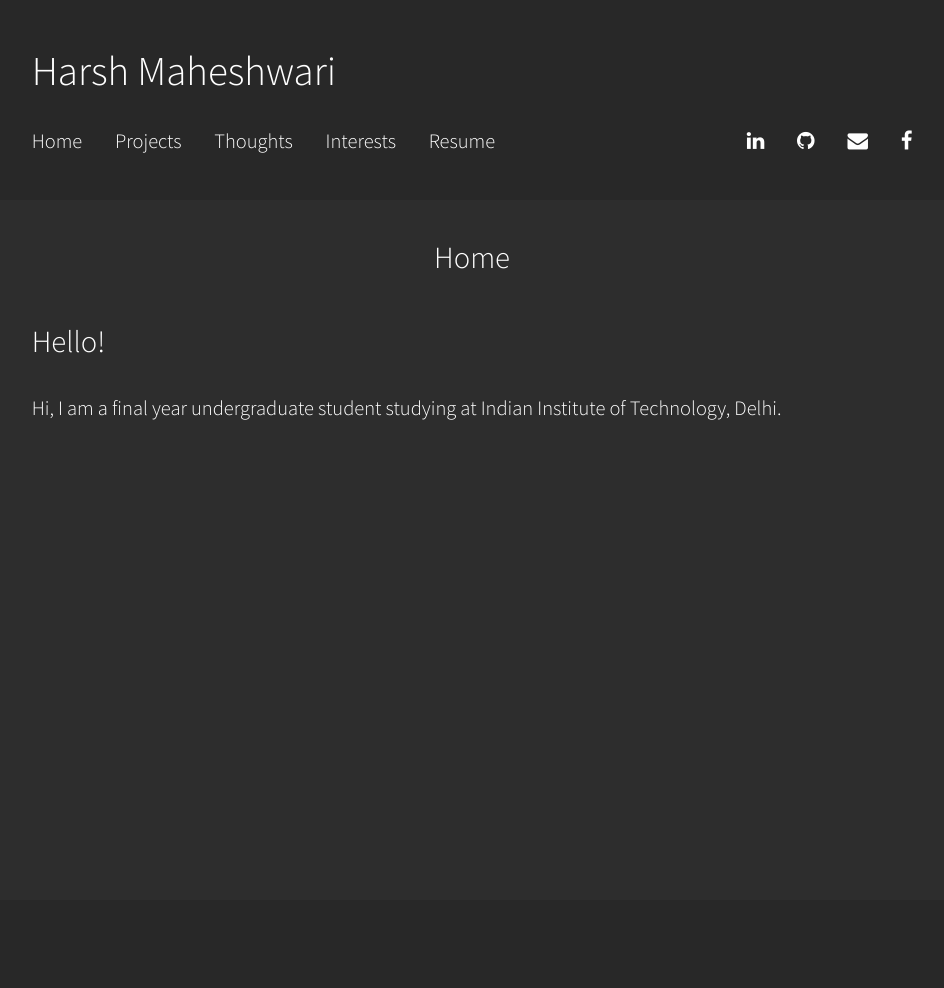
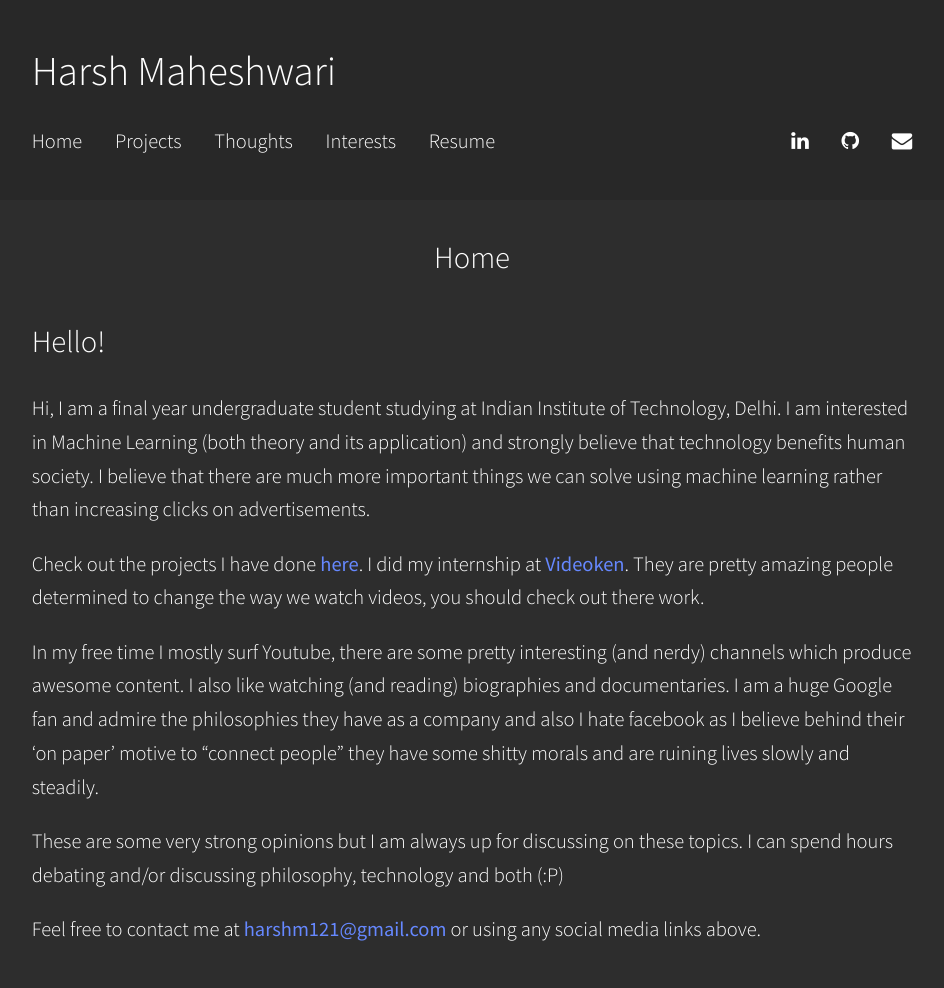
Before and after one commit to harshm121/portfolio-old, a Jekyll site: the page built from index.md, in a window 1280 px wide. Shown: the whole page, without its empty margins (168-1112 px from the left). Built offline with Jekyll 4.4.1, drawn with Linux system fonts in a browser that asks for light colours; before the commit the page ends 900 px from its top, so only the background shows below that.

Commit message:
Bio updated, removed fb link

```diff
--- a/_config.yml
+++ b/_config.yml
@@ -29,7 +29,7 @@ links: # see http://fontawesome.io/icons/#brand for all possible icons
   - github: "https://github.com/harshm121/"
   - envelope: "mailto:harshm121@gmail.com"
   # - file: "/HarshMaheshwari_CV.pdf"
-  - facebook: "https://www.facebook.com/harshrmaheshwari/"
+  # - facebook: "https://www.facebook.com/harshrmaheshwari/"
 
 defaults: [{scope: {path: ""}, values: {layout: "default"}}, {scope: {path: "", type: "posts"}, values: {comments: true}}]
 sass: {style: expanded}
--- a/index.md
+++ b/index.md
@@ -5,3 +5,12 @@ title: "Home"
 ## Hello!
 
 Hi, I am a final year undergraduate student studying at Indian Institute of Technology, Delhi.
+I am interested in Machine Learning (both theory and its application) and strongly believe that technology benefits human society. I believe that there are much more important things we can solve using machine learning rather than increasing clicks on advertisements.
+
+Check out the projects I have done [here](harshm121.github.io/Projects). I did my internship at [Videoken](https://videoken.com). They are pretty amazing people determined to change the way we watch videos, you should check out there work.
+
+In my free time I mostly surf Youtube, there are some pretty interesting (and nerdy) channels which produce awesome content. I also like watching (and reading) biographies and documentaries. I am a huge Google fan and admire the philosophies they have as a company and also I hate facebook as I believe behind their 'on paper' motive to "connect people" they have some shitty morals and are ruining lives slowly and steadily.
+
+These are some very strong opinions but I am always up for discussing on these topics. I can spend hours debating and/or discussing philosophy, technology and both (:P)
+
+Feel free to contact me at [harshm121@gmail.com](mailto:harshm121@gmail.com) or using any social media links above.
```
Also changed, not shown: Interests/index.md (+1 -1 lines), README.md.
